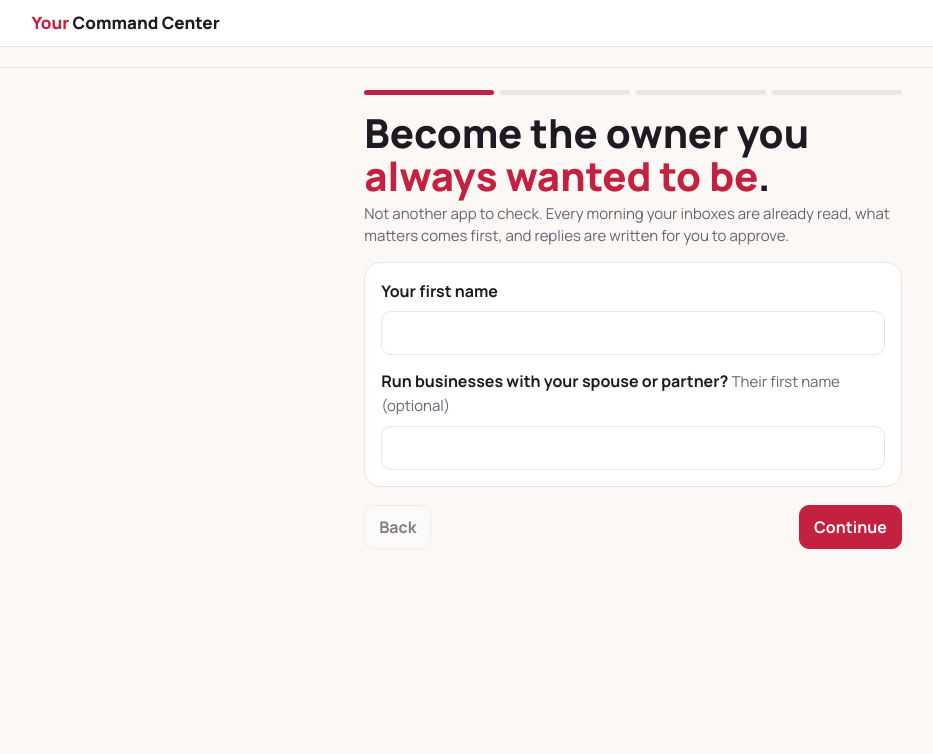
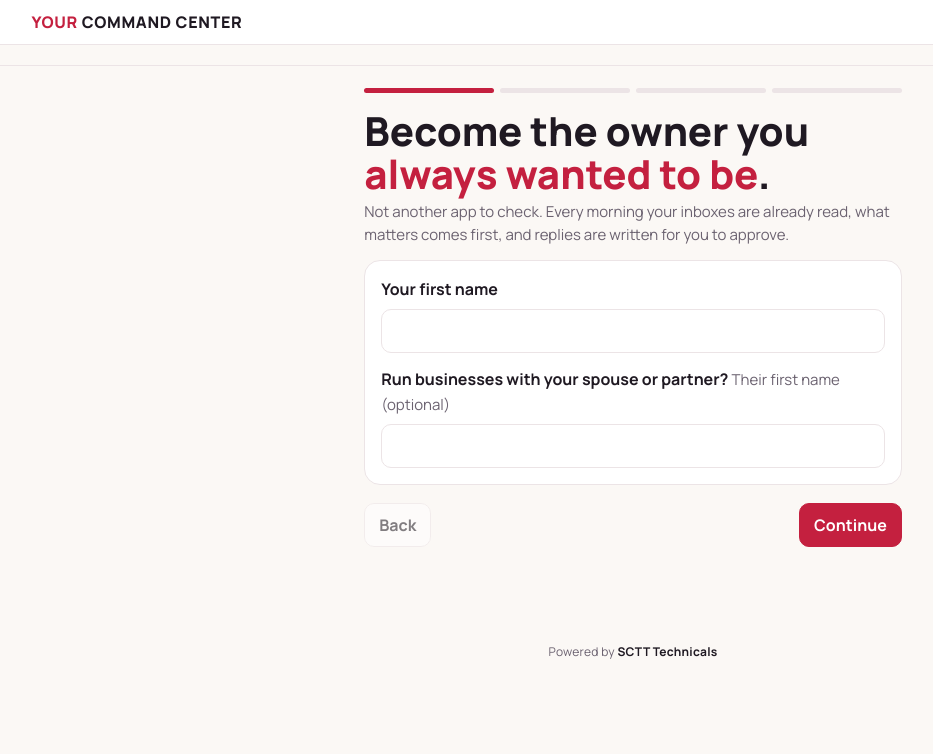
Before and after one commit to ngscottie/command-center, a plain HTML site: page index.html in a window 1280 px wide. Shown: the whole page, without its empty margins (7-940 px from the left). Drawn offline with Linux system fonts and the light colour scheme.

Commit message:
Uppercase title; Powered by SCTT Technicals
Co-Authored-By: Claude Opus 5.5 <noreply@anthropic.com>
Claude-Session: https://claude.ai/code/session_01UHBt8kcnaV76HEB1G4aWPJ

```diff
--- a/index.html
+++ b/index.html
@@ -29,7 +29,7 @@ button:disabled{opacity:.55;cursor:default}
 input,select{border:1px solid var(--line);background:var(--card);border-radius:10px;min-height:44px;padding:0 12px;font-size:16px}
 :is(button,textarea,input,select,a):focus-visible{outline:3px solid var(--red);outline-offset:2px}
 .top{display:flex;gap:10px;justify-content:space-between;align-items:center;padding:10px max(3vw,14px);border-bottom:1px solid var(--line);background:var(--card);position:sticky;top:0;z-index:5}
-.brand{font-weight:800;font-size:17px;white-space:nowrap;overflow:hidden;text-overflow:ellipsis}.brand span{color:var(--red)}
+.brand{font-weight:800;font-size:16px;text-transform:uppercase;letter-spacing:.04em;white-space:nowrap;overflow:hidden;text-overflow:ellipsis}.brand span{color:var(--red)}
 .tools[hidden]{display:none}.tools{display:flex;gap:6px;align-items:center;flex:none}
 .tools button{min-height:34px;font-size:13px;font-weight:600;padding:0 10px}
 .tools button.on{background:var(--ink);color:var(--bg);border-color:var(--ink)}
@@ -136,6 +136,9 @@ details summary{cursor:pointer;color:var(--muted);font-size:14px;margin:8px 2px}
 .askbar{display:grid;grid-template-columns:minmax(0,1fr) auto;gap:8px;padding:10px 16px 16px;border-top:1px solid var(--line);background:var(--card)}
 .askbar input{width:100%}
 .thinking{color:var(--muted);font-size:14px;margin:10px 2px}
+@media(max-width:480px){.top{padding:10px 12px}.brand{font-size:13.5px;letter-spacing:.02em}.tools{gap:4px}.tools button{padding:0 8px;font-size:12px;min-height:32px}}
+@media(max-width:400px){.brand{font-size:12.5px;letter-spacing:.01em}}
+.credit{text-align:center;font-size:12px;color:var(--muted);padding:6px 16px 90px;letter-spacing:.02em}.credit b{color:var(--ink);font-weight:700}
 @media(prefers-reduced-motion:reduce){body{transition:none}}
 </style>
 </head>
@@ -146,6 +149,7 @@ details summary{cursor:pointer;color:var(--muted);font-size:14px;margin:8px 2px}
 </div>
 <nav class="blocks" id="blocks" aria-label="Day blocks"></nav>
 <div id="app"></div>
+<footer class="credit">Powered by <b>SCTT Technicals</b></footer>
 <div id="ask"></div>
 <div id="toast"></div>
 <script>
```
